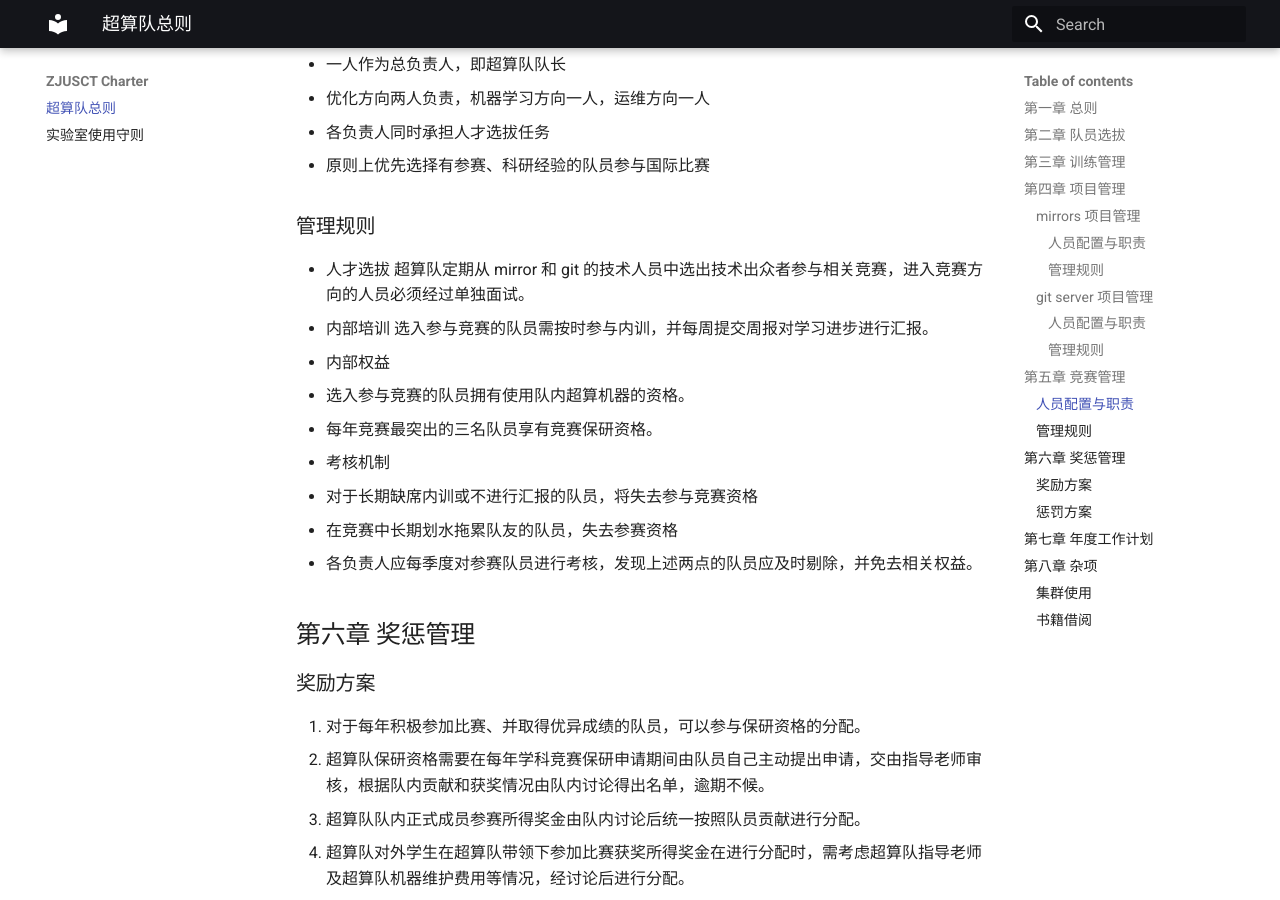
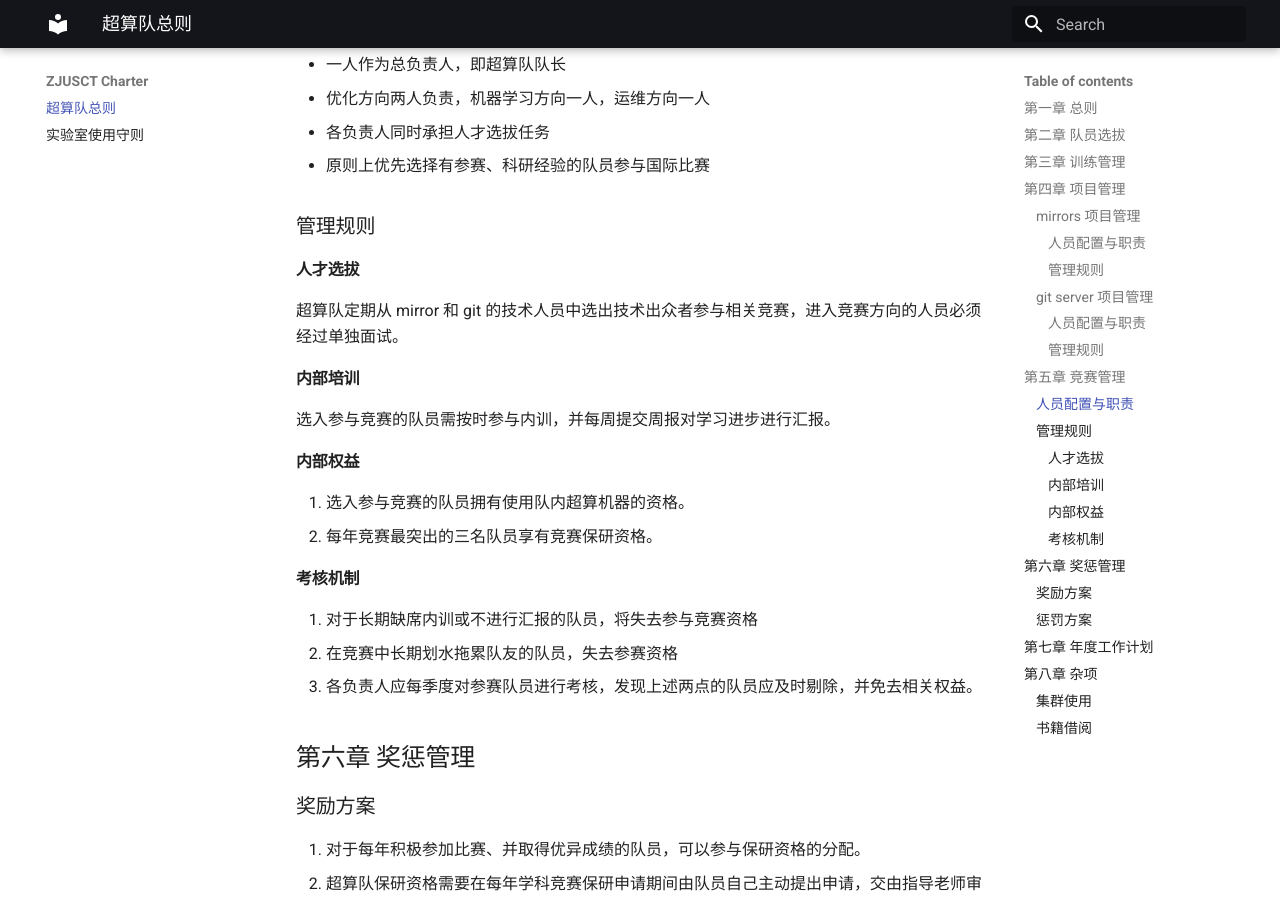
Before and after one commit to ZJUSCT/charter, an MkDocs documentation site: the page built from docs/index.md, in a window 1280 px wide and 900 px high, scrolled down 2739 px. Built offline with MkDocs 1.6.1 and Material for MkDocs 9.7.7, drawn with Linux system fonts in a browser that asks for light colours.

Commit message:
Update index.md

```diff
--- a/docs/index.md
+++ b/docs/index.md
@@ -78,14 +78,14 @@
 
 ### 管理规则
 
-- 人才选拔
-  超算队定期从 mirror 和 git 的技术人员中选出技术出众者参与相关竞赛，进入竞赛方向的人员必须经过单独面试。
-- 内部培训
-  选入参与竞赛的队员需按时参与内训，并每周提交周报对学习进步进行汇报。
-- 内部权益
+#### 人才选拔
+超算队定期从 mirror 和 git 的技术人员中选出技术出众者参与相关竞赛，进入竞赛方向的人员必须经过单独面试。
+#### 内部培训
+选入参与竞赛的队员需按时参与内训，并每周提交周报对学习进步进行汇报。
+#### 内部权益
   1. 选入参与竞赛的队员拥有使用队内超算机器的资格。
   2. 每年竞赛最突出的三名队员享有竞赛保研资格。
-- 考核机制
+#### 考核机制
   1. 对于长期缺席内训或不进行汇报的队员，将失去参与竞赛资格
   2. 在竞赛中长期划水拖累队友的队员，失去参赛资格
   3. 各负责人应每季度对参赛队员进行考核，发现上述两点的队员应及时剔除，并免去相关权益。
```
